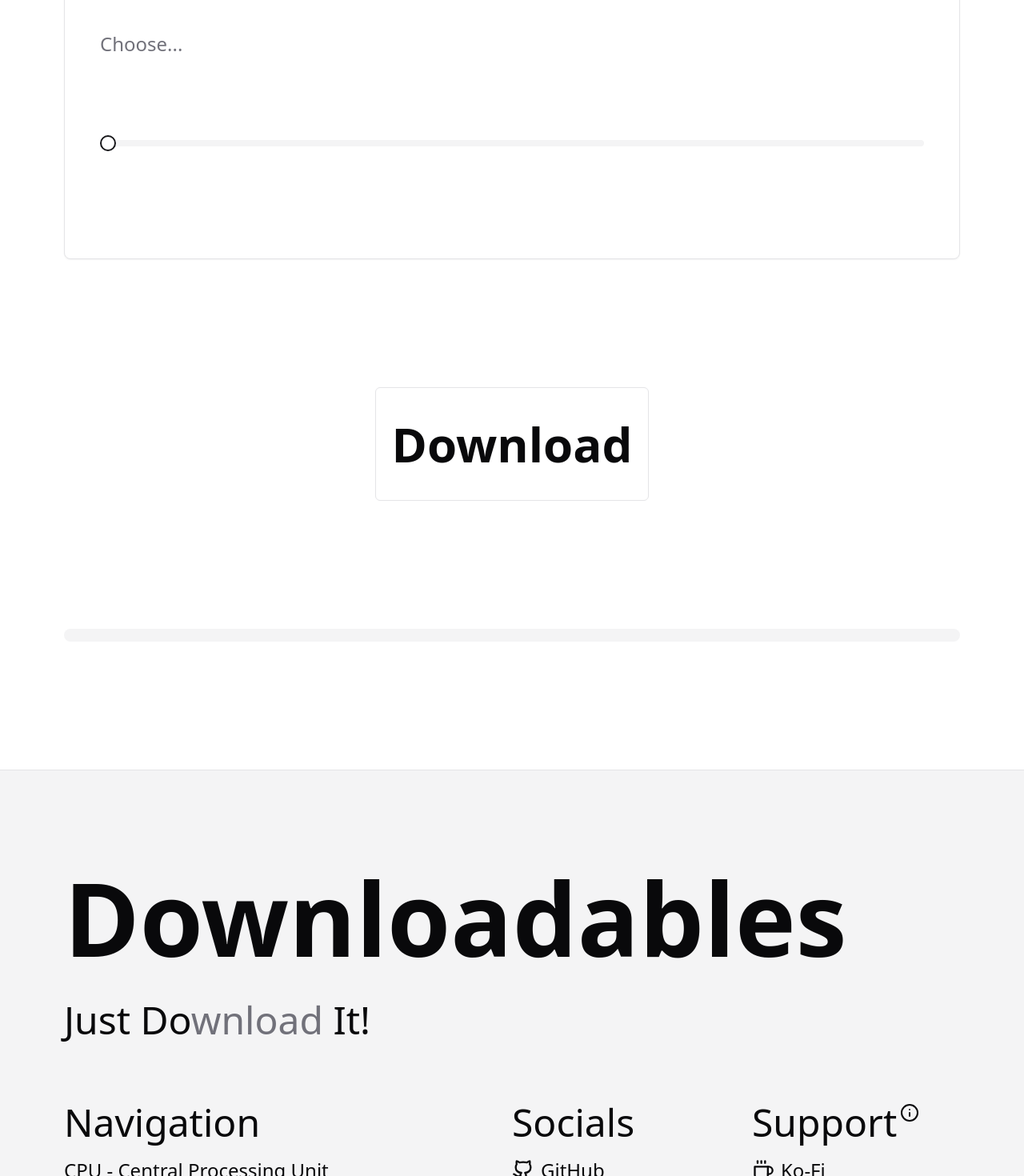
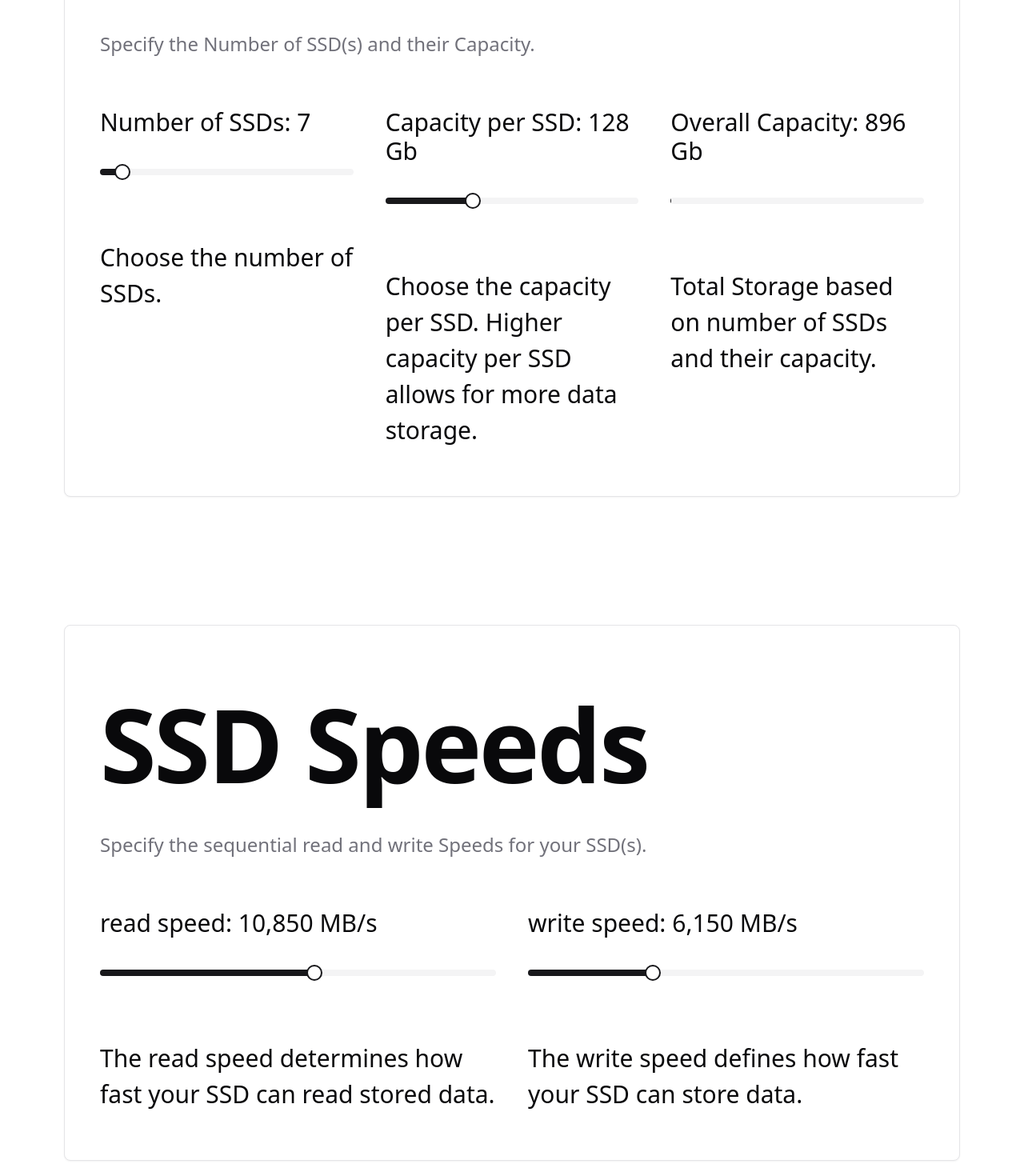
Before and after one commit to DerXamtes/Downloadables, a Next.js app: page /ssd in a window 1280 px wide. Shown: the part 1020-2490 px from the top of the page at 80% size. Built offline with nearby package versions, Linux system fonts and the light colour scheme.

Commit message:
added ssd page content and removed footer support info

```diff
--- a/package.json
+++ b/package.json
@@ -11,7 +11,6 @@
   "dependencies": {
     "@radix-ui/react-dialog": "^1.0.5",
     "@radix-ui/react-navigation-menu": "^1.1.4",
-    "@radix-ui/react-popover": "^1.0.7",
     "@radix-ui/react-progress": "^1.0.3",
     "@radix-ui/react-slider": "^1.1.2",
     "@radix-ui/react-slot": "^1.0.2",
--- a/src/components/footer.tsx
+++ b/src/components/footer.tsx
@@ -3,15 +3,9 @@ import Link from "next/link";
 import { Github, Info, Coffee } from "lucide-react";
 import { CiCoffeeCup } from "react-icons/ci";
 
-import {
-  Popover,
-  PopoverContent,
-  PopoverTrigger,
-} from "@/components/ui/popover";
-
 export default function Footer() {
   return (
-    <div className="bg-secondary p-5 sm:p-10 xl:p-20 border-t">
+    <div className="border-t bg-secondary p-5 sm:p-10 xl:p-20">
       <div className="pb-20">
         <Link href="/">
           <h3 className="py-5 text-5xl font-semibold sm:text-6xl md:text-7xl lg:py-10 lg:text-8xl xl:text-9xl 2xl:text-[10rem]">
@@ -51,16 +45,6 @@ export default function Footer() {
           <div className="flex flex-1 flex-col gap-5 sm:text-lg md:text-xl lg:text-2xl 2xl:text-3xl">
             <p className="flex items-start gap-1 text-xl font-medium sm:text-2xl md:text-3xl lg:text-4xl xl:text-5xl 2xl:text-6xl">
               Support
-              <Popover>
-                <PopoverTrigger>
-                  <Info />
-                </PopoverTrigger>
-                <PopoverContent>
-                  This took quite a bit more work than I anticipated. <br />
-                  If you want to support me, feel free, but there&apos;s no
-                  pressure to do so.
-                </PopoverContent>
-              </Popover>
             </p>
             <Link
               href="https://ko-fi.com/DerXamtes"
--- a/src/components/ssd.tsx
+++ b/src/components/ssd.tsx
@@ -1,6 +1,6 @@
 "use client";
 
-import React, { useState, useEffect } from "react";
+import React, { useState } from "react";
 
 import { Button } from "@/components/ui/button";
 import { Progress } from "@/components/ui/progress";
@@ -67,24 +67,161 @@ export default function SSDConfig() {
       }, 1000);
     }
   };
+
+  const modulesAmount = [];
+  for (let i = 1; i <= 100; i++) {
+    modulesAmount.push(i);
+  }
+  const [selectedModulesAmount, setSelectedModulesAmount] = React.useState(6);
+
+  const modulesCapacity = [16, 32, 64, 128, 256, 512, 1024, 2048, 4096, 8192];
+  const [selectedModulesCapacity, setSelectedModulesCapacity] =
+    React.useState(3);
+
+  const overallCapacity =
+    modulesAmount[selectedModulesAmount] *
+    modulesCapacity[selectedModulesCapacity];
+
+  const readSpeed = [];
+  for (let i = 0; i <= 20000; i += 50) {
+    readSpeed.push(i);
+  }
+  const [selectedreadSpeed, setselectedreadSpeed] = React.useState(217);
+
+  const writeSpeed = [];
+  for (let i = 0; i <= 20000; i += 50) {
+    writeSpeed.push(i);
+  }
+  const [selectedwriteSpeed, setselectedwriteSpeed] = React.useState(123);
+
   return (
     <div>
       <div className="flex flex-col items-center gap-20 pb-20 md:gap-40 md:pb-40">
         <Card className="w-full flex-1 md:p-5">
           <CardHeader>
             <CardTitle className="py-5 text-5xl font-semibold sm:text-6xl md:text-7xl lg:py-10 lg:text-8xl xl:text-9xl 2xl:text-[10rem]">
-              SSD
+              SSD Amount
             </CardTitle>
             <CardDescription className="pb-10 text-xl md:text-lg lg:text-xl xl:text-2xl 2xl:text-3xl">
-              Choose...
+              Specify the Number of SSD(s) and their Capacity.
             </CardDescription>
           </CardHeader>
           <CardContent className="flex flex-col gap-10 pb-10 font-medium sm:text-lg md:flex-row md:text-xl lg:text-2xl xl:text-3xl 2xl:text-4xl">
-            <div className="flex flex-1 flex-col gap-5 lg:gap-10">
-              <p className="flex items-end"></p>
-              <div className="space-y-10 md:space-y-20">
-                <Slider disabled={true} />
-                <p className="font-normal sm:text-lg md:text-2xl lg:text-3xl"></p>
+            <div className="flex flex-1 flex-col gap-5 sm:text-lg md:text-2xl lg:gap-10 lg:text-3xl">
+              <p className="flex items-end">
+                Number of SSDs: {modulesAmount[selectedModulesAmount]}{" "}
+                <span className="ml-auto text-sm text-muted-foreground">
+                  {modulesAmount[selectedModulesAmount] === 69 ? "nice" : null}
+                </span>
+              </p>
+              <div className="space-y-10 sm:text-lg md:space-y-20 md:text-2xl lg:text-3xl">
+                <Slider
+                  max={modulesAmount.length - 1}
+                  step={1}
+                  value={[selectedModulesAmount]}
+                  onValueChange={(newselectedModulesAmount) =>
+                    setSelectedModulesAmount(newselectedModulesAmount)
+                  }
+                />
+                <p className="font-normal leading-normal">
+                  Choose the number of SSDs.
+                </p>
+              </div>
+            </div>
+            <div className="flex flex-1 flex-col gap-5 sm:text-lg md:text-2xl lg:gap-10 lg:text-3xl">
+              <p>
+                Capacity per SSD:{" "}
+                {Intl.NumberFormat().format(
+                  modulesCapacity[selectedModulesCapacity],
+                )}{" "}
+                Gb
+              </p>
+              <div className="space-y-10 sm:text-lg md:space-y-20 md:text-2xl lg:text-3xl">
+                <Slider
+                  max={modulesCapacity.length - 1}
+                  step={1}
+                  value={[selectedModulesCapacity]}
+                  onValueChange={(newselectedModulesCapacity) =>
+                    setSelectedModulesCapacity(newselectedModulesCapacity)
+                  }
+                />
+                <p className="font-normal leading-normal">
+                  Choose the capacity per SSD. Higher capacity per SSD allows
+                  for more data storage.
+                </p>
+              </div>
+            </div>
+            <div className="flex flex-1 flex-col gap-5 sm:text-lg md:text-2xl lg:gap-10 lg:text-3xl">
+              <p>
+                Overall Capacity: {Intl.NumberFormat().format(overallCapacity)}{" "}
+                Gb
+              </p>
+              <div className="space-y-10 sm:text-lg md:space-y-20 md:text-2xl lg:text-3xl">
+                <Slider
+                  max={
+                    modulesAmount[modulesAmount.length - 1] *
+                    modulesCapacity[modulesCapacity.length - 1]
+                  }
+                  step={1}
+                  value={[overallCapacity]}
+                  disabled={true}
+                  variant="nothumb"
+                />
+                <p className="font-normal leading-normal">
+                  Total Storage based on number of SSDs and their capacity.
+                </p>
+              </div>
+            </div>
+          </CardContent>
+        </Card>
+        <Card className="w-full flex-1 md:p-5">
+          <CardHeader>
+            <CardTitle className="py-5 text-5xl font-semibold sm:text-6xl md:text-7xl lg:py-10 lg:text-8xl xl:text-9xl 2xl:text-[10rem]">
+              SSD Speeds
+            </CardTitle>
+            <CardDescription className="pb-10 text-xl md:text-lg lg:text-xl xl:text-2xl 2xl:text-3xl">
+              Specify the sequential read and write Speeds for your SSD(s).
+            </CardDescription>
+          </CardHeader>
+          <CardContent className="flex flex-col gap-10 pb-10 font-medium sm:text-lg md:flex-row md:text-xl lg:text-2xl xl:text-3xl 2xl:text-4xl">
+            <div className="flex flex-1 flex-col gap-5 sm:text-lg md:text-2xl lg:gap-10 lg:text-3xl">
+              <p>
+                read speed:{" "}
+                {Intl.NumberFormat().format(readSpeed[selectedreadSpeed])} MB/s
+              </p>
+              <div className="space-y-10 sm:text-lg md:space-y-20 md:text-2xl lg:text-3xl">
+                <Slider
+                  max={readSpeed.length - 1}
+                  step={1}
+                  value={[selectedreadSpeed]}
+                  onValueChange={(newselectedreadSpeed) =>
+                    setselectedreadSpeed(newselectedreadSpeed)
+                  }
+                />
+                <p className="font-normal leading-normal">
+                  The read speed determines how fast your SSD can read stored
+                  data.
+                </p>
+              </div>
+            </div>
+            <div className="flex flex-1 flex-col gap-5 sm:text-lg md:text-2xl lg:gap-10 lg:text-3xl">
+              <p>
+                write speed:{" "}
+                {Intl.NumberFormat().format(writeSpeed[selectedwriteSpeed])}{" "}
+                MB/s
+              </p>
+              <div className="space-y-10 sm:text-lg md:space-y-20 md:text-2xl lg:text-3xl">
+                <Slider
+                  max={writeSpeed.length - 1}
+                  step={1}
+                  value={[selectedwriteSpeed]}
+                  onValueChange={(newselectedwriteSpeed) =>
+                    setselectedwriteSpeed(newselectedwriteSpeed)
+                  }
+                />
+                <p className="font-normal leading-normal">
+                  The write speed defines how fast your SSD can store data.
+                </p>
               </div>
             </div>
           </CardContent>
--- a/src/components/ui/popover.tsx
+++ /dev/null
@@ -1,31 +0,0 @@
-"use client"
-
-import * as React from "react"
-import * as PopoverPrimitive from "@radix-ui/react-popover"
-
-import { cn } from "@/lib/utils"
-
-const Popover = PopoverPrimitive.Root
-
-const PopoverTrigger = PopoverPrimitive.Trigger
-
-const PopoverContent = React.forwardRef<
-  React.ElementRef<typeof PopoverPrimitive.Content>,
-  React.ComponentPropsWithoutRef<typeof PopoverPrimitive.Content>
->(({ className, align = "center", sideOffset = 4, ...props }, ref) => (
-  <PopoverPrimitive.Portal>
-    <PopoverPrimitive.Content
-      ref={ref}
-      align={align}
-      sideOffset={sideOffset}
-      className={cn(
-        "z-50 w-72 rounded-md border bg-popover p-4 text-popover-foreground shadow-md outline-none data-[state=open]:animate-in data-[state=closed]:animate-out data-[state=closed]:fade-out-0 data-[state=open]:fade-in-0 data-[state=closed]:zoom-out-95 data-[state=open]:zoom-in-95 data-[side=bottom]:slide-in-from-top-2 data-[side=left]:slide-in-from-right-2 data-[side=right]:slide-in-from-left-2 data-[side=top]:slide-in-from-bottom-2",
-        className
-      )}
-      {...props}
-    />
-  </PopoverPrimitive.Portal>
-))
-PopoverContent.displayName = PopoverPrimitive.Content.displayName
-
-export { Popover, PopoverTrigger, PopoverContent }
```
Also changed, not shown: 1 other file (tests, documents, lock files or other folders).
